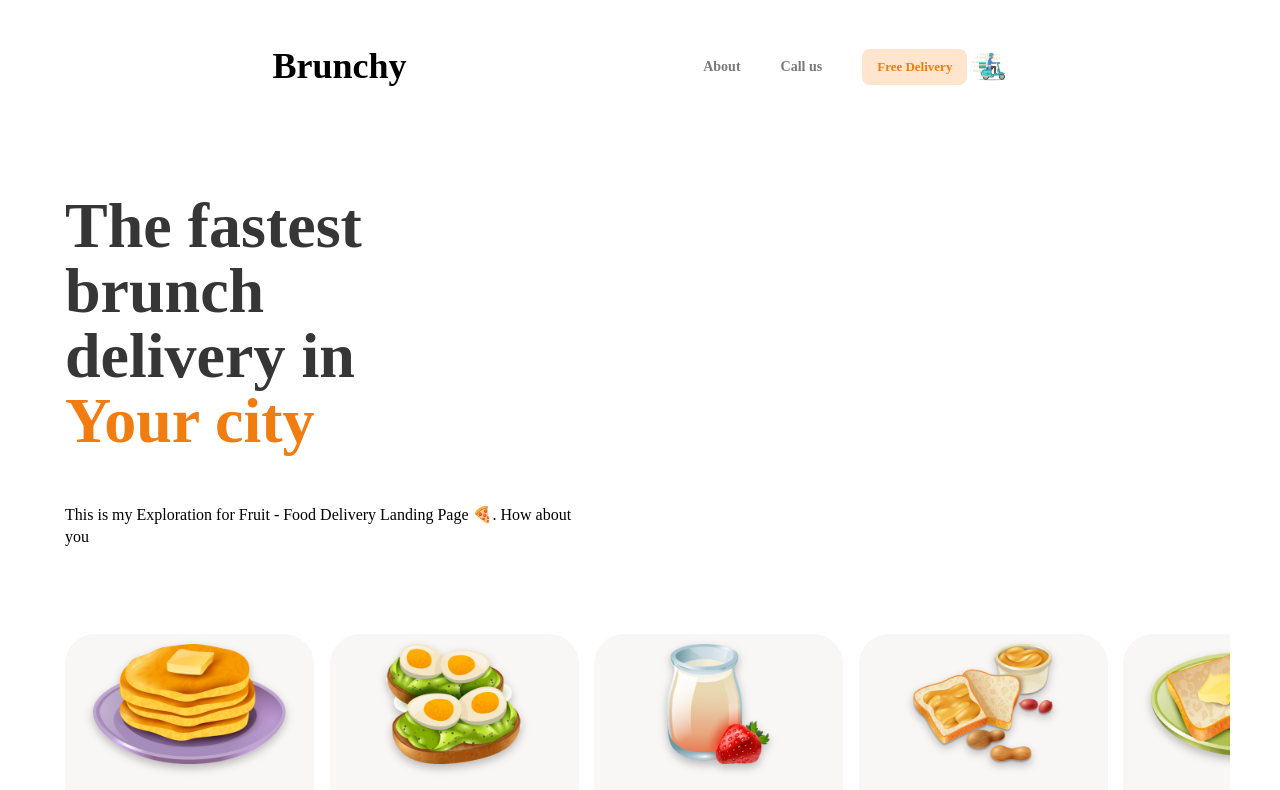
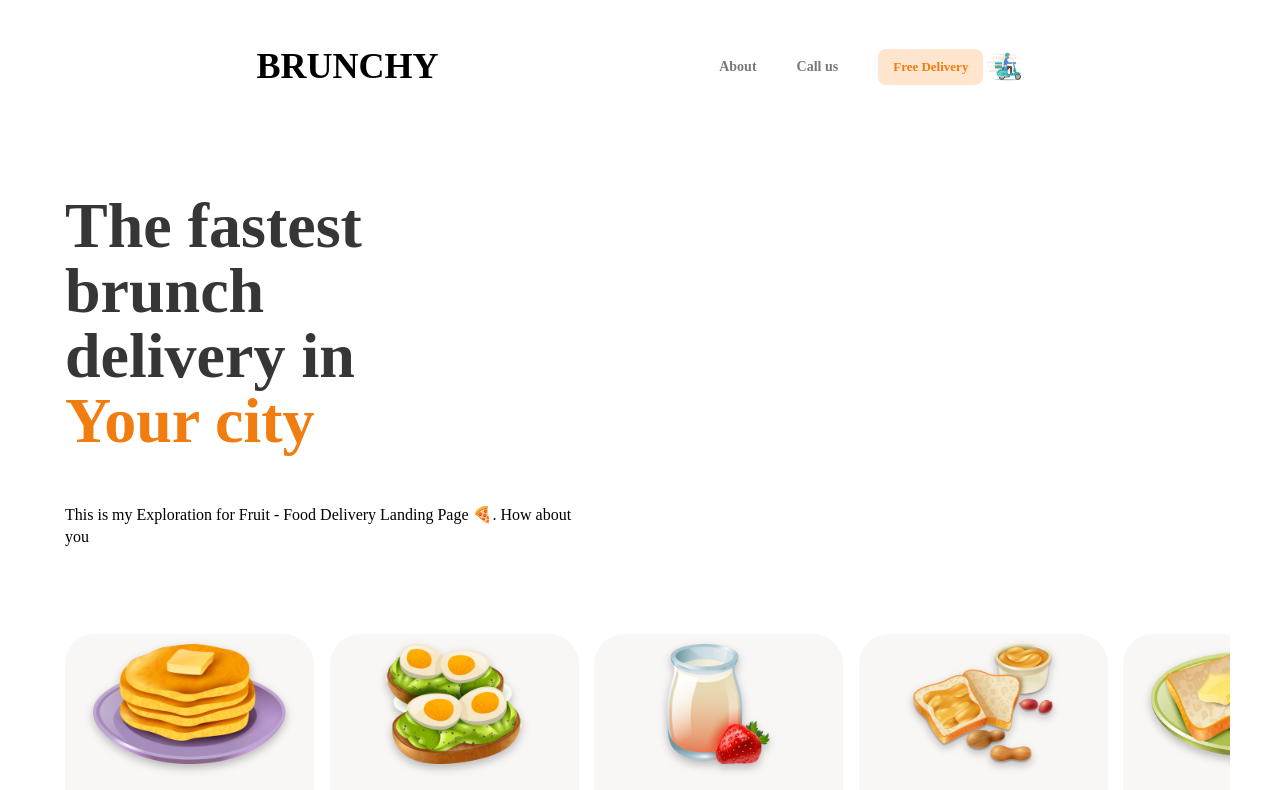
Before and after one commit to iskren97/Brunchy-Delivery-App, a React (Create React App) app: page / in a window 1280 px wide. Shown: the top 790 px of the page. Built offline with nearby package versions, Linux system fonts and the light colour scheme; the HTML template or start-up script is replaced by a standard one.

Commit message:
fix: header title typo

```diff
--- a/src/components/Header/Header.jsx
+++ b/src/components/Header/Header.jsx
@@ -8,7 +8,7 @@ const Header = () => {
       <header className={HeaderCSS.header}>
         <div className={HeaderCSS.container}>
           <div>
-            <h1 className={HeaderCSS.heading}>Brunchy</h1>
+            <h1 className={HeaderCSS.heading}>BRUNCHY</h1>
           </div>
 
           <ul className={HeaderCSS.ul}>
```
